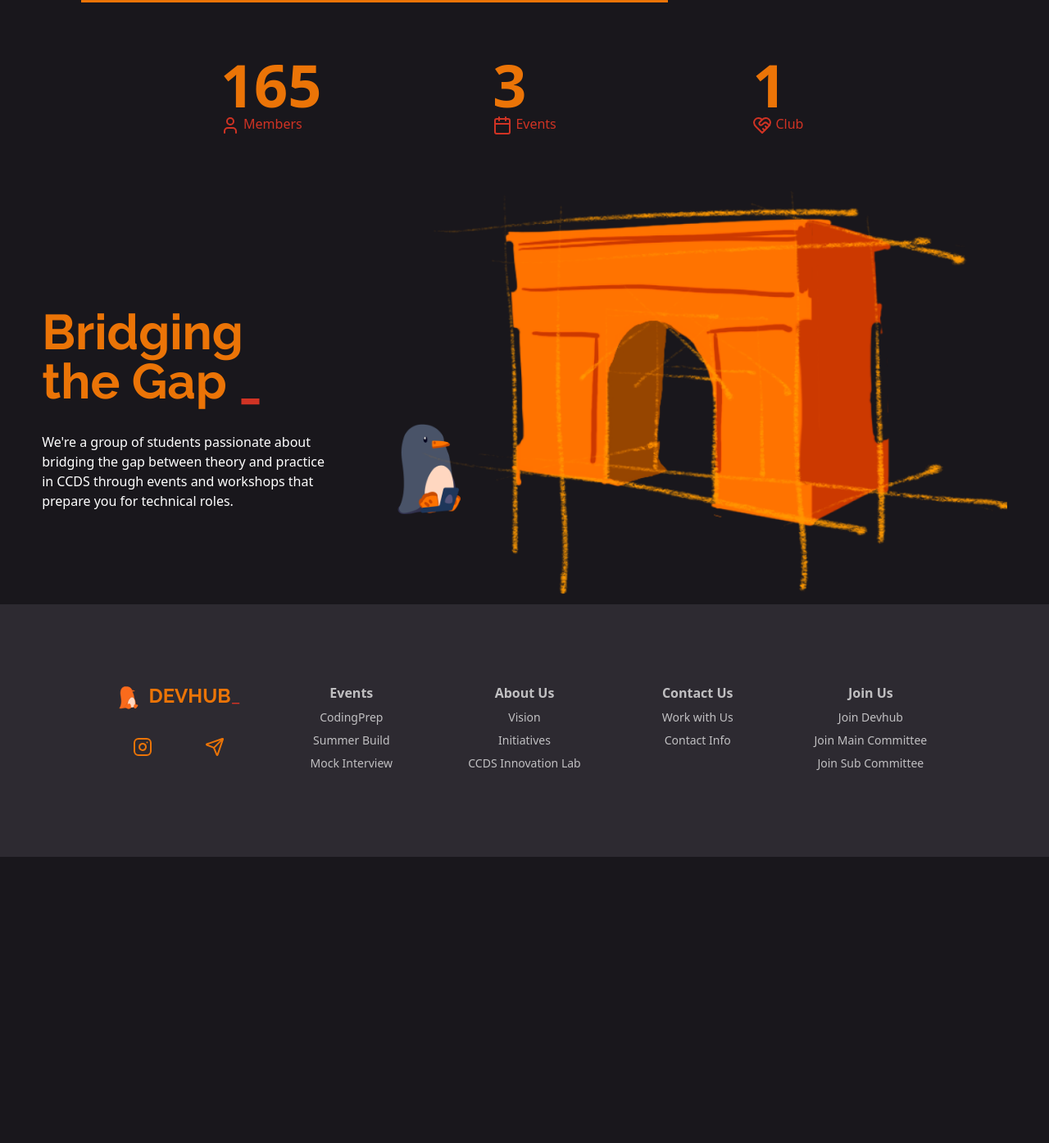
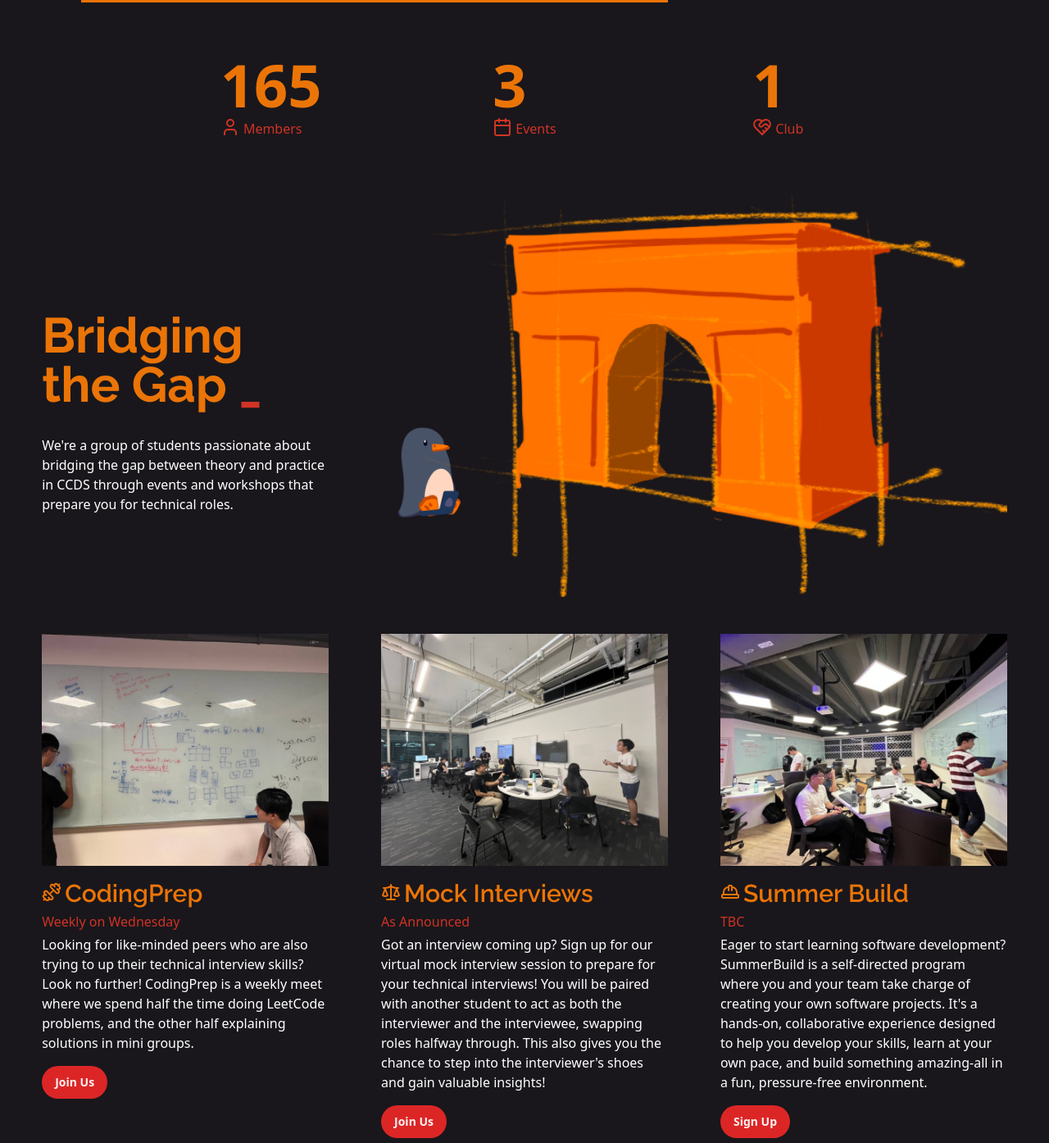
Before and after one commit to DevHub-iLab/website, an Astro site in the folder frontend/: page / in a window 1280 px wide. Shown: the part 686-2080 px from the top of the page at 82% size. Before the commit the page ends 1731 px from the top, so only its background shows below. Built offline with nearby package versions, Linux system fonts and the light colour scheme; Astro itself is replaced by a stand-in of ours.

Commit message:
feat(frontend): add events section to index page

```diff
--- a/frontend/src/components/index/Statistic.tsx
+++ /dev/null
@@ -1,36 +0,0 @@
-//
-// Devhub Website
-// UI Components
-// Statistic
-//
-
-import * as React from "react";
-import { useCountUp } from 'react-countup'
-
-interface StatisticProps {
-    title: string,
-    icon: React.ReactElement,
-    value: number,
-    duration?: number
-}
-
-/** Display a statistic by animating a counting up counter over duration */
-export default function Statistic({ title, icon, value, duration = 1.2 }: StatisticProps) {
-    // setup count up element to display count up animation
-    const ref = React.useRef<HTMLElement>(null) as React.RefObject<HTMLElement>;
-    useCountUp({
-        ref,
-        duration,
-        end: value,
-        // trigger count up animation on user scroll into viewport
-        enableScrollSpy: true,
-        scrollSpyDelay: 1000,
-        scrollSpyOnce: true,
-    });
-    return (
-        <div>
-            <p className="text-7xl text-[--yellow] font-black" ref={ref}  />
-            <p className=" text-[--red]">{icon} {title}</p>
-        </div>
-    );
-}
--- /dev/null
+++ b/frontend/src/components/index/events/EventCard.tsx
@@ -0,0 +1,45 @@
+import React from 'react';
+import { Button } from '@/components/ui/button';
+import { Image } from 'astro:assets';
+import type { ImageMetadata } from 'astro';
+
+interface EventCardProps {
+  id: string;
+  imgSrc: ImageMetadata; // Use Astro ImageMetadata type
+  imgAlt: string;
+  icon: React.ReactElement;
+  title: string;
+  timing: string;
+  writeup: string;
+  ctaTitle: string;
+  ctaHref: string;
+  className?: string; // Optional className prop
+}
+
+export default function EventCard({
+  id,
+  imgSrc,
+  imgAlt,
+  icon,
+  title,
+  timing,
+  writeup,
+  ctaTitle,
+  ctaHref,
+  className
+}: EventCardProps) {
+  return (
+    <div id={id} className={className}>
+      <img src={imgSrc.src} alt={imgAlt} />
+      <h3 className='text-[--yellow] text-3xl font-semibold font-display mt-4'>
+        <span className="inline-block mr-1">{icon}</span>
+        {title}
+      </h3>
+      <p className="text-[--red] my-1">{timing}</p>
+      <p className="mb-4">
+        {writeup}
+      </p>
+      <a href={ctaHref}><Button >{ctaTitle}</Button></a>
+    </div>
+  );
+};
--- /dev/null
+++ b/frontend/src/components/index/events/Events.tsx
@@ -0,0 +1,60 @@
+//
+// Devhub Website
+// Components
+// Events Component
+//
+
+import codingPrepImg from "@/assets/coding_prep.png"
+import summerBuildImg from "@/assets/summer_build.png"
+import mockInterviewImg from "@/assets/mock_interviews.png"
+import { LucideDumbbell, LucideHardHat, LucideScale } from "lucide-react"
+import { Route } from "@/pages/routes"
+import EventCard from "@/components/index/events/EventCard";
+
+const events = [
+  {
+    id: "coding-prep",
+    title: "CodingPrep",
+    imgSrc: codingPrepImg,
+    imgAlt: "CodingPrep Session",
+    icon: (<LucideDumbbell />),
+    timing: "Weekly on Wednesday",
+    writeup: "Looking for like-minded peers who are also trying to up their technical interview skills? Look no further! CodingPrep is a weekly meet where we spend half the time doing LeetCode problems, and the other half explaining solutions in mini groups.",
+    // Call To Action (CTA) button
+    ctaTitle: "Join Us",
+    ctaHref: Route.SignUp,
+  },
+  {
+    id: "mock-interview",
+    title: "Mock Interviews",
+    imgSrc: mockInterviewImg,
+    imgAlt: "Mock Interview Session",
+    icon: (<LucideScale />),
+    timing: "As Announced",
+    writeup: "Got an interview coming up? Sign up for our virtual mock interview session to prepare for your technical interviews! You will be paired with another student to act as both the interviewer and the interviewee, swapping roles halfway through. This also gives you the chance to step into the interviewer's shoes and gain valuable insights!",
+    // Call To Action (CTA) button
+    ctaTitle: "Join Us",
+    ctaHref: Route.SignUp,
+  },
+  {
+    id: "summer-build",
+    title: "Summer Build",
+    imgSrc: summerBuildImg,
+    imgAlt: "Summer Build Session",
+    icon: (<LucideHardHat />),
+    timing: "TBC",
+    writeup: "Eager to start learning software development? SummerBuild is a self-directed program where you and your team take charge of creating your own software projects. It's a hands-on, collaborative experience designed to help you develop your skills, learn at your own pace, and build something amazing-all in a fun, pressure-free environment.",
+    // Call To Action (CTA) button
+    ctaTitle: "Sign Up",
+    ctaHref: Route.SignUp,
+  },
+]
+
+
+export default function Events() {
+  return (
+    <div className="grid grid-cols-1 md:grid-cols-3 gap-16 my-8">
+      {events.map(props => <EventCard {...props} />)}
+    </div>
+  );
+}
--- /dev/null
+++ b/frontend/src/components/index/stats/Statistic.tsx
@@ -0,0 +1,40 @@
+//
+// Devhub Website
+// UI Components
+// Statistic
+//
+
+import * as React from "react";
+import { useCountUp } from 'react-countup'
+
+interface StatisticProps {
+  title: string,
+  icon: React.ReactElement,
+  value: number,
+  duration?: number
+}
+
+/** Display a statistic by animating a counting up counter over duration */
+export default function Statistic({ title, icon, value, duration = 1.2 }: StatisticProps) {
+  // setup count up element to display count up animation
+  const ref = React.useRef<HTMLParagraphElement>(null) as React.RefObject<HTMLParagraphElement>;
+  useCountUp({
+    ref,
+    duration,
+    end: value,
+    // trigger count up animation on user scroll into viewport
+    enableScrollSpy: true,
+    scrollSpyDelay: 1000,
+    scrollSpyOnce: true,
+  });
+  return (
+    <div>
+      <p className="text-7xl text-[--yellow] font-black" ref={ref} />
+      <p className=" text-[--red]">
+        {/* relative position need to align icon with text */}
+        <span className="inline-block mr-1 relative top-1">{icon}</span>
+        <span>{title}</span>
+      </p>
+    </div>
+  );
+}
--- a/frontend/src/components/index/Statistics.tsx
+++ b/frontend/src/components/index/stats/Statistics.tsx
@@ -11,25 +11,24 @@ export default function Statistics() {
   const stats = [
     {
       title: "Members",
-      icon: <LucideUser className="inline-block" />,
+      icon: <LucideUser />,
       value: 165,
     },
     {
       title: "Events",
-      icon: <LucideCalendar className="inline-block" />,
+      icon: <LucideCalendar />,
       value: 3,
     },
     {
       title: "Club",
-      icon: <LucideHeartHandshake className="inline-block" />,
+      icon: <LucideHeartHandshake />,
       value: 1,
     },
   ].map(props => <Statistic key={props.title} {...props} />);
 
   return (
-    <div className="grid grid-cols-1 md:grid-cols-3 justify-items-center max-w-4xl m-auto gap-8 py-16">
+    <div className="grid grid-cols-1 sm:grid-cols-3 justify-items-center max-w-4xl m-auto gap-8 py-16">
       {stats}
     </div>
-
-  )
+  );
 }
--- a/frontend/src/components/style/H1.astro
+++ b/frontend/src/components/style/H1.astro
@@ -5,16 +5,10 @@
 // H1 Header with Devhub Yellow and Red underscore style
 //
 
-import { cn } from "@/lib/utils";
-
-interface Props {
-  className?: string;
-}
-
-const { className = "" } = Astro.props;
+const { class: className } = Astro.props;
 ---
 
-<h1 class={cn("font-display font-bold", className)}>
+<h1 class:list={["font-display font-bold", className]}>
   <span class="text-[--yellow]">
     <slot />
   </span>
--- a/frontend/src/components/ui/button.tsx
+++ b/frontend/src/components/ui/button.tsx
@@ -21,7 +21,7 @@ const buttonVariants = cva(
         link: "text-primary underline-offset-4 hover:underline",
       },
       size: {
-        default: "h-10 px-4 py-2",
+        default: "h-10 px-4 py-4",
         sm: "h-9 rounded-md px-3",
         lg: "h-11 rounded-md px-8",
         icon: "h-10 w-10",
--- a/frontend/src/layouts/MainAsideLayout.astro
+++ b/frontend/src/layouts/MainAsideLayout.astro
@@ -17,7 +17,7 @@ const mainStyle = "col-span-1 md:col-span-2";
 const asideStyle= "col-span-1";
 ---
 
-<div class="grid grid-cols-1 md:grid-cols-3 px-[4vw] gap-16 items-center">
+<div class="grid grid-cols-1 md:grid-cols-3 gap-16 items-center">
   {
   aside === "left" ? (
   <div class={asideStyle}>
--- a/frontend/src/layouts/MainLayout.astro
+++ b/frontend/src/layouts/MainLayout.astro
@@ -15,7 +15,7 @@ const {
   title = "Devhub",
   description = "Devhub Website",
   image = new URL("assets/banner.png", Astro.site),
-  ...props
+  className = "",
 } = Astro.props;
 ---
 
@@ -36,7 +36,7 @@ const {
   </head>
   <body class="font-sans dark bg-[--background] text-[--foreground]">
     <Navigation client:load />
-    <main>
+    <main class:list={[className, "px-[4vw]"]}>
       <slot />
     </main>
     <Footer />
--- a/frontend/src/pages/index.astro
+++ b/frontend/src/pages/index.astro
@@ -8,11 +8,12 @@ import MainLayout from "@/layouts/MainLayout.astro";
 import MainAsideLayout from "@/layouts/MainAsideLayout.astro";
 
 import { Route } from "./routes";
-import Statistics from "@/components/index/Statistics";
+import Statistics from "@/components/index/stats/Statistics";
+import Events from "@/components/index/events/Events";
 import H1 from "@/components/style/H1.astro";
 
-import groupPhoto from "./group_photo.jpg";
-import visionGraphic from "./vision_graphic.png";
+import groupPhoto from "@/assets//group_photo.jpg";
+import visionGraphic from "@/assets/vision_graphic.png";
 ---
 
 <MainLayout>
@@ -31,7 +32,7 @@ import visionGraphic from "./vision_graphic.png";
       <div slot="aside">
         <h1 class="font-display text-6xl">
           We are
-          <H1 className="my-8 text-8xl">
+          <H1 class="my-8 text-8xl">
             DEV<br />
             HUB
           </H1>
@@ -56,7 +57,7 @@ import visionGraphic from "./vision_graphic.png";
   <section id="vision">
     <MainAsideLayout aside="left">
       <div slot="aside">
-        <H1 className="my-8 text-6xl max-w-xs"> Bridging the Gap </H1>
+        <H1 class="my-8 text-6xl max-w-xs"> Bridging the Gap </H1>
         <p>
           We&apos;re a group of students passionate about  bridging the gap between theory and practice in CCDS through events and workshops that prepare you for technical roles.
         </p>
@@ -70,6 +71,6 @@ import visionGraphic from "./vision_graphic.png";
   </section>
 
   <section id="events">
-
+    <Events />
   </section>
 </MainLayout>
```
Also changed, not shown: frontend/src/assets/coding_prep.png (added), frontend/src/assets/group_photo.jpg (renamed from frontend/src/pages/group_photo.jpg), frontend/src/assets/mock_interviews.png (added), frontend/src/assets/summer_build.png (added), frontend/src/assets/vision_graphic.png (renamed from frontend/src/pages/vision_graphic.png).
